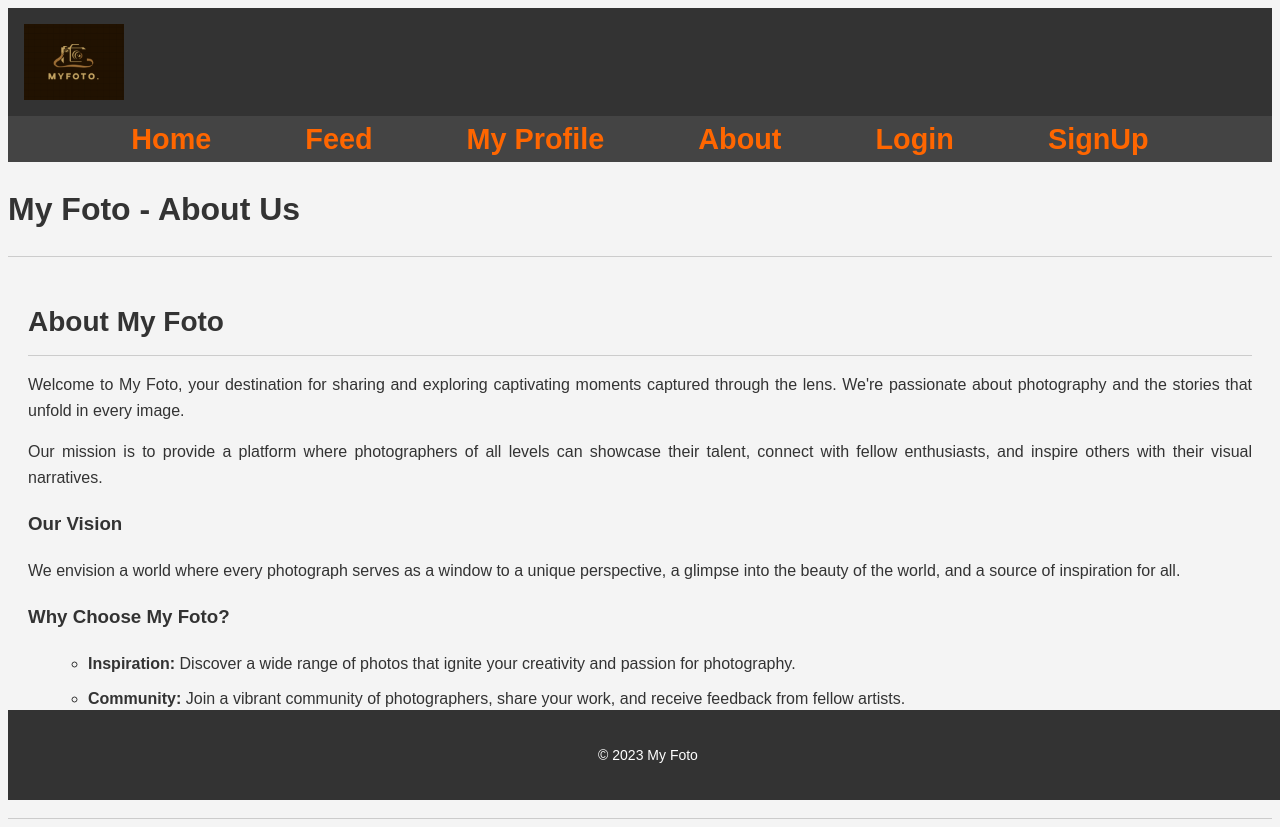
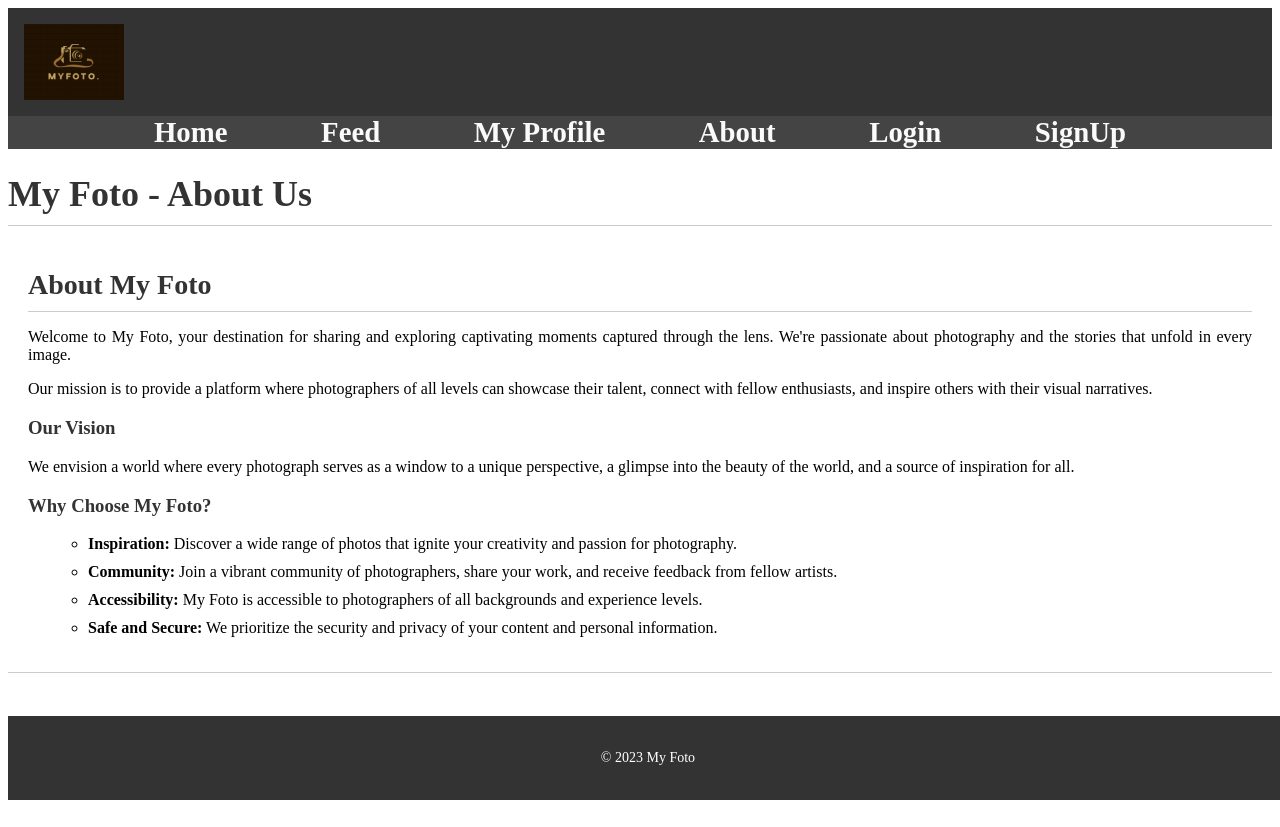
Before and after one commit to coltonhawkins/CS408_MyPhoto, a PHP site: page /pages/about.php in a window 1280 px wide. After the commit the page ends 800 px from the top, so only its background shows below. Run offline with PHP 8.4, Linux system fonts and the light colour scheme.

Commit message:
New pages

```diff
--- a/css/about.css
+++ b/css/about.css
@@ -1,10 +1,3 @@
-/* Body styles */
-body {
-    font-family: Arial, sans-serif;
-    background-color: #f4f4f4;
-    color: #333;
-    line-height: 1.6;
-}
 
 .container {
     max-width: 800px;
@@ -14,15 +7,7 @@ body {
     box-shadow: 0 2px 5px rgba(0, 0, 0, 0.1);
 }
 
-/* Header styles */
-header {
-    background-color: #3498db;
-    color: #fff;
-    text-align: center;
-    padding: 20px 0;
-}
-
-header h1 {
+h1 {
     font-size: 36px;
     margin-bottom: 10px;
 }
--- a/css/header.css
+++ b/css/header.css
@@ -33,7 +33,7 @@ nav li {
 
 nav a {
     text-decoration: none; /* Remove underlines from links */
-    color: #ff6600; /* Text color for links */
+    color: #fafafa; /* Text color for links */
     font-weight: bold; /* Bold text for links */
     padding: 0.5em 1em; /* Padding around links (using em) */
     border-radius: 5px; /* Rounded corners for links */
@@ -43,5 +43,5 @@ nav a {
 
 /* Menu Hover Effect */
 nav a:hover {
-    background-color: #555; /* Background color on hover */
+    background-color: #eb921c; /* Background color on hover */
 }
```
